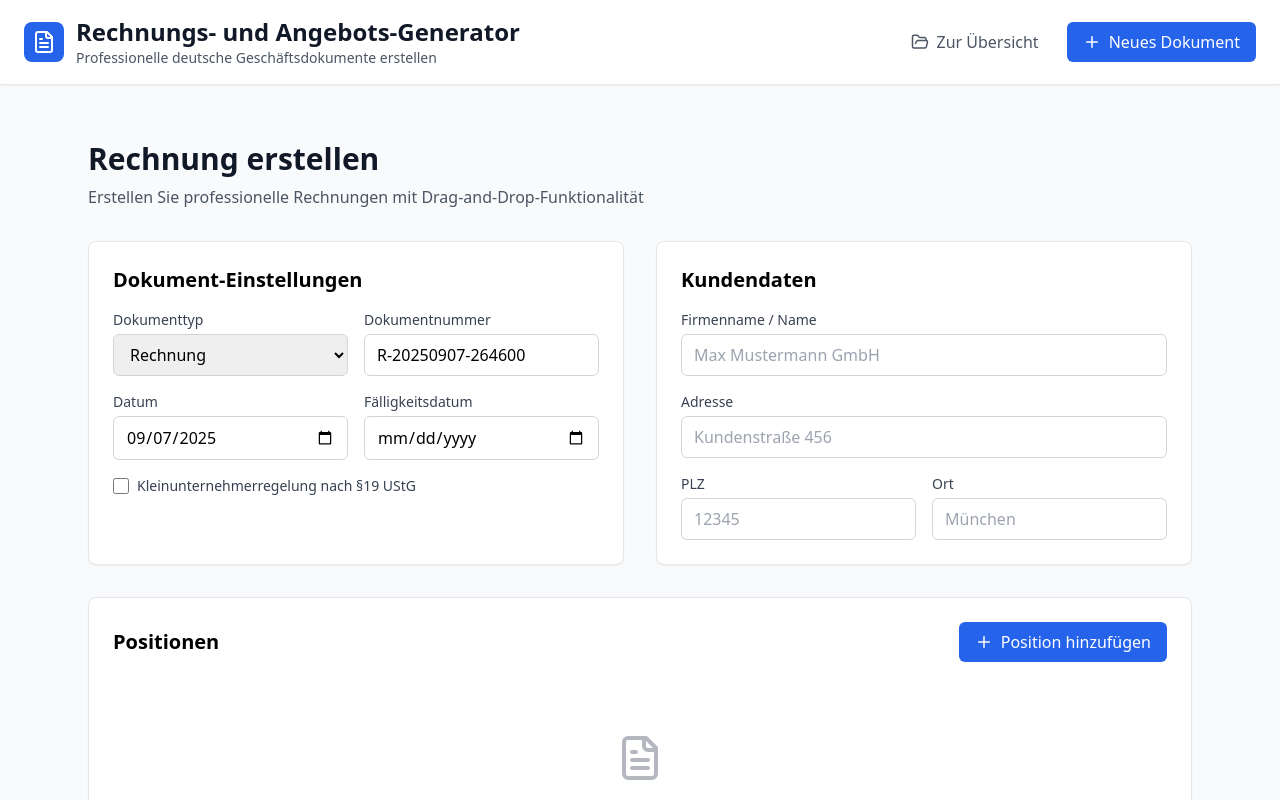
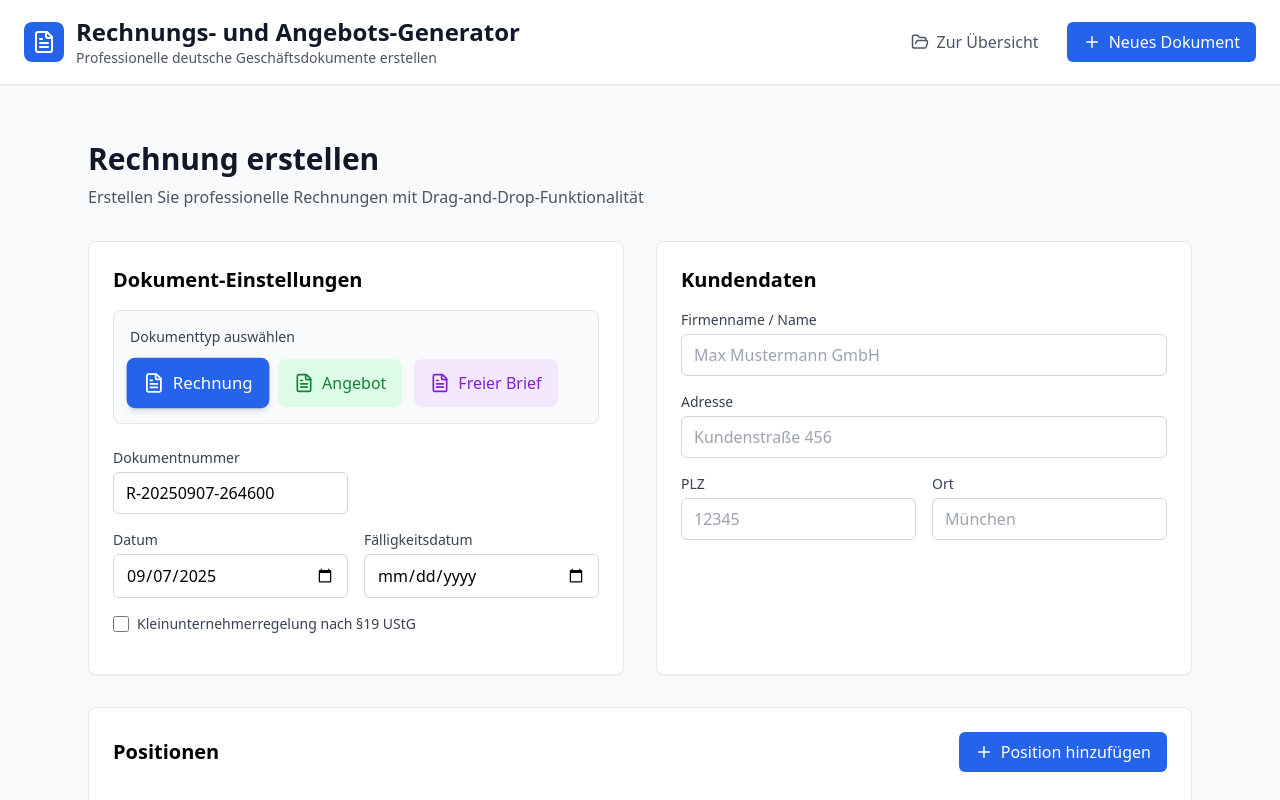
Before and after one commit to eddiejure/RechnungAngebotGenerator, a React (Vite) app: page / in a window 1280 px wide. Both pictures are taken after a click on the button "Neues Dokument". Shown: the top 800 px of the page. Built offline with nearby package versions, Linux system fonts and the light colour scheme.

Commit message:
Updated DocumentForm.tsx

```diff
--- a/src/components/DocumentForm.tsx
+++ b/src/components/DocumentForm.tsx
@@ -216,6 +216,53 @@ export const DocumentForm: React.FC<DocumentFormProps> = ({ initialData, onSave
             <h2 className="text-xl font-semibold">Dokument-Einstellungen</h2>
           </div>
 
+          {/* Quick Document Type Buttons */}
+          <div className="mb-6 p-4 bg-gray-50 rounded-lg border">
+            <label className="block text-sm font-medium text-gray-700 mb-3">
+              Dokumenttyp auswählen
+            </label>
+            <div className="flex gap-3">
+              <button
+                type="button"
+                onClick={() => setDocumentType('invoice')}
+                className={`flex items-center gap-2 px-4 py-3 rounded-lg font-medium transition-all ${
+                  documentType === 'invoice'
+                    ? 'bg-blue-600 text-white shadow-md transform scale-105'
+                    : 'bg-blue-100 text-blue-700 hover:bg-blue-200 hover:shadow-sm'
+                }`}
+              >
+                <FileText size={20} />
+                <span>Rechnung</span>
+              </button>
+
+              <button
+                type="button"
+                onClick={() => setDocumentType('quote')}
+                className={`flex items-center gap-2 px-4 py-3 rounded-lg font-medium transition-all ${
+                  documentType === 'quote'
+                    ? 'bg-green-600 text-white shadow-md transform scale-105'
+                    : 'bg-green-100 text-green-700 hover:bg-green-200 hover:shadow-sm'
+                }`}
+              >
+                <FileText size={20} />
+                <span>Angebot</span>
+              </button>
+
+              <button
+                type="button"
+                onClick={() => setDocumentType('letter')}
+                className={`flex items-center gap-2 px-4 py-3 rounded-lg font-medium transition-all ${
+                  documentType === 'letter'
+                    ? 'bg-purple-600 text-white shadow-md transform scale-105'
+                    : 'bg-purple-100 text-purple-700 hover:bg-purple-200 hover:shadow-sm'
+                }`}
+              >
+                <FileText size={20} />
+                <span>Freier Brief</span>
+              </button>
+            </div>
+          </div>
+
           {/* Company Template Selection */}
           {companyTemplates.length > 0 && !initialData && (
             <div className="mb-4 p-4 bg-blue-50 rounded-lg border border-blue-200">
@@ -243,21 +290,6 @@ export const DocumentForm: React.FC<DocumentFormProps> = ({ initialData, onSave
           )}
 
           <div className="grid grid-cols-2 gap-4 mb-4">
-            <div>
-              <label className="block text-sm font-medium text-gray-700 mb-1">
-                Dokumenttyp
-              </label>
-              <select
-                value={documentType}
-                onChange={(e) => setDocumentType(e.target.value as 'invoice' | 'quote')}
-                className="w-full border border-gray-300 rounded-md px-3 py-2 focus:outline-none focus:ring-2 focus:ring-blue-500 focus:border-blue-500"
-              >
-                <option value="invoice">Rechnung</option>
-                <option value="quote">Angebot</option>
-                <option value="letter">Freier Brief</option>
-              </select>
-            </div>
-
             <div>
               <label className="block text-sm font-medium text-gray-700 mb-1">
                 Dokumentnummer
```
